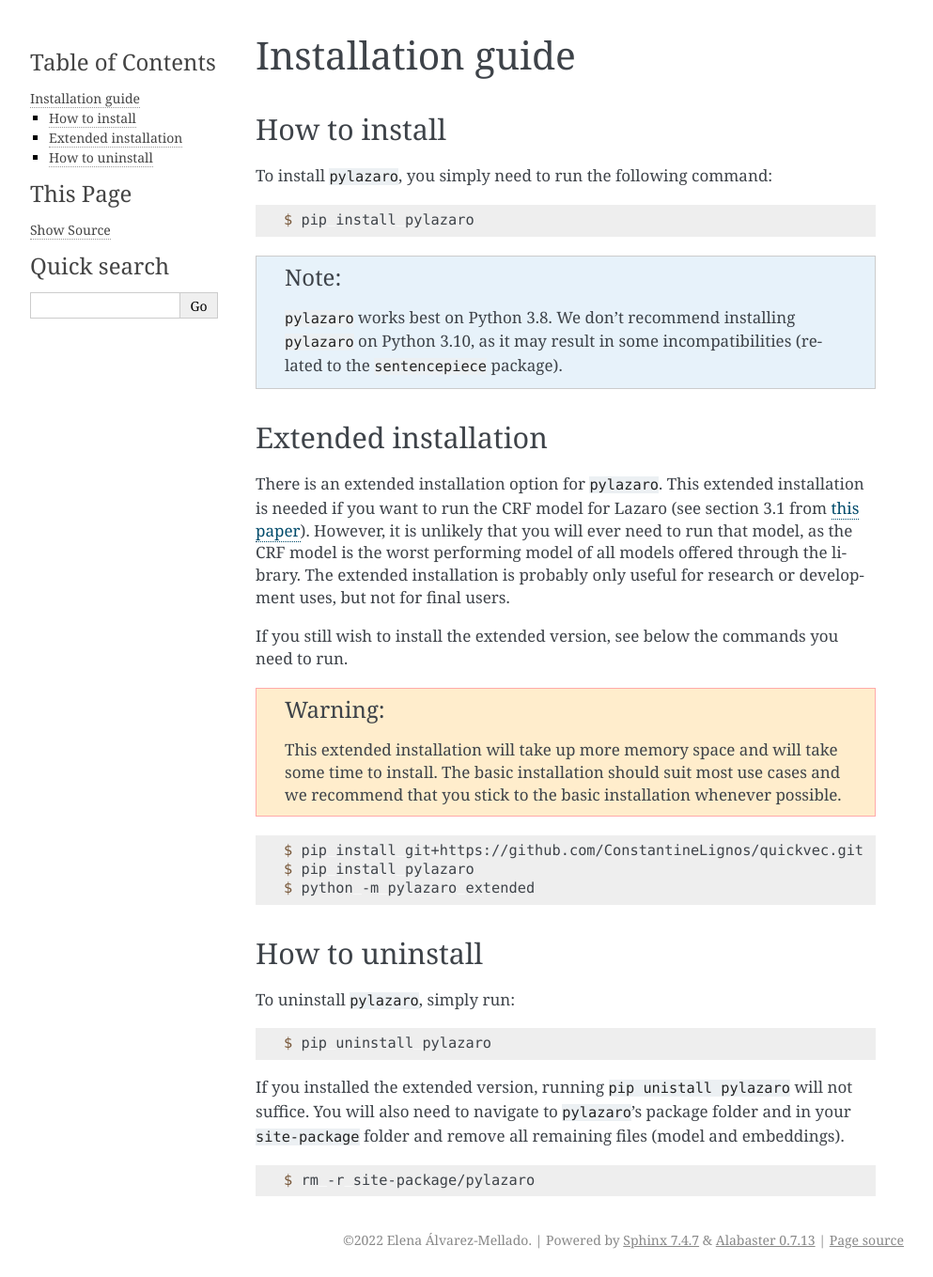
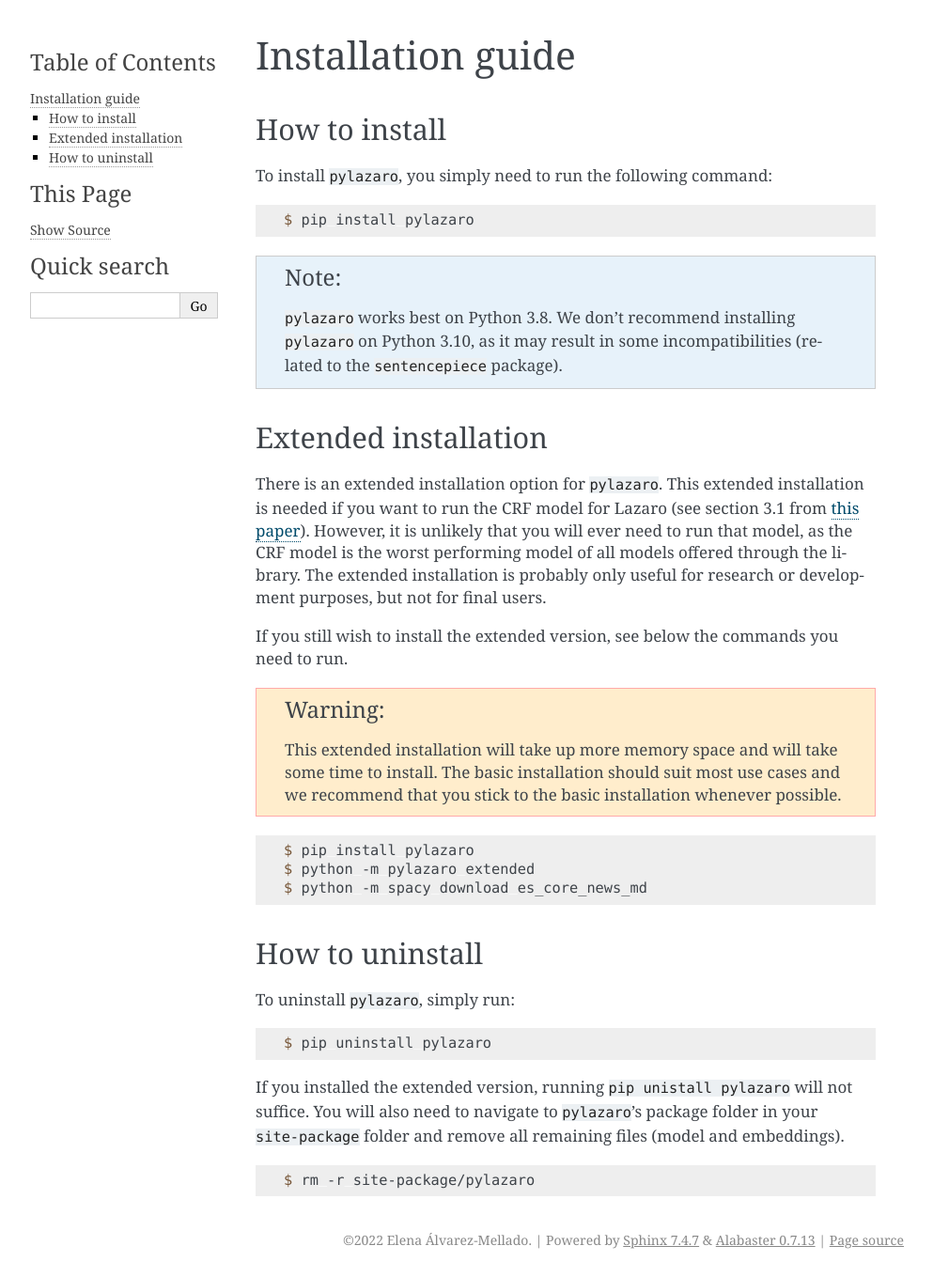
Before and after one commit to lirondos/pylazaro, a Sphinx documentation site: the page built from docs/source/install.rst, in a window 1280 px wide and 1359 px high. Shown: the whole window at 94% size, without its empty margins (148-1141 px from the left). Built offline with Sphinx 7.4.7, drawn with Linux system fonts in a browser that asks for light colours.

Commit message:
Quickvec integration added

```diff
--- a/docs/source/index.rst
+++ b/docs/source/index.rst
@@ -3,7 +3,7 @@
 
 What is ``pylazaro``
 ********************
-``pylazaro`` is a Python library that automatically detects lexical borrowings (or loanwords) in Spanish text, particularly  borrowings that come from English (a.k.a. anglicisms), words such as `app`, `lawfare`, `fake news` or `machine learning`.
+``pylazaro`` is a Python library that automatically detects lexical borrowings (or loanwords) in Spanish text, particularly  borrowings that come from English (a.k.a. anglicisms), such as `app`, `lawfare`, `fake news` or `machine learning`.
 
 Learn more about the motivation and the backstage of the project at :doc:`about`.
 
--- a/docs/source/install.rst
+++ b/docs/source/install.rst
@@ -19,7 +19,7 @@
 Extended installation
 ======================
 
-There is an extended installation option for ``pylazaro``. This extended installation is needed if you want to run the CRF model for Lazaro (see section 3.1 from `this paper  <https://aclanthology.org/2022.acl-long.268/>`_). However, it is unlikely that you will ever need to run that model, as the CRF model is the worst performing model of all models offered through the library. The extended installation is probably only useful for research or development uses, but not for final users.
+There is an extended installation option for ``pylazaro``. This extended installation is needed if you want to run the CRF model for Lazaro (see section 3.1 from `this paper  <https://aclanthology.org/2022.acl-long.268/>`_). However, it is unlikely that you will ever need to run that model, as the CRF model is the worst performing model of all models offered through the library. The extended installation is probably only useful for research or development purposes, but not for final users.
 
 If you still wish to install the extended version, see below the commands you need to run.
 
@@ -30,9 +30,9 @@
 
 .. code-block:: console
 
-   $ pip install git+https://github.com/ConstantineLignos/quickvec.git
    $ pip install pylazaro
    $ python -m pylazaro extended
+   $ python -m spacy download es_core_news_md
 
 How to uninstall
 ============================
@@ -44,7 +44,7 @@
    $ pip uninstall pylazaro
 
 
-If you installed the extended version, running ``pip unistall pylazaro`` will not suffice. You will also need to navigate to ``pylazaro``'s package folder and in your ``site-package`` folder and remove all remaining files (model and embeddings).
+If you installed the extended version, running ``pip unistall pylazaro`` will not suffice. You will also need to navigate to ``pylazaro``'s package folder in your ``site-package`` folder and remove all remaining files (model and embeddings).
 
 .. code-block:: console
 
--- a/setup.py
+++ b/setup.py
@@ -15,7 +15,7 @@
 # This call to setup() does all the work
 setup(
     name="pylazaro",
-    version="1.0.5",
+    version="1.0.6",
     description="A Python library for detecting lexical borrowings (with a focus on anglicisms in Spanish language)",
     long_description_content_type="text/markdown",
     long_description=long_description,
@@ -40,5 +40,6 @@
         "torchvision",
         "spacy",
         "python-crfsuite",
+        "quickvec",
     ],
 )
```
Also changed, not shown: 2 other files.
